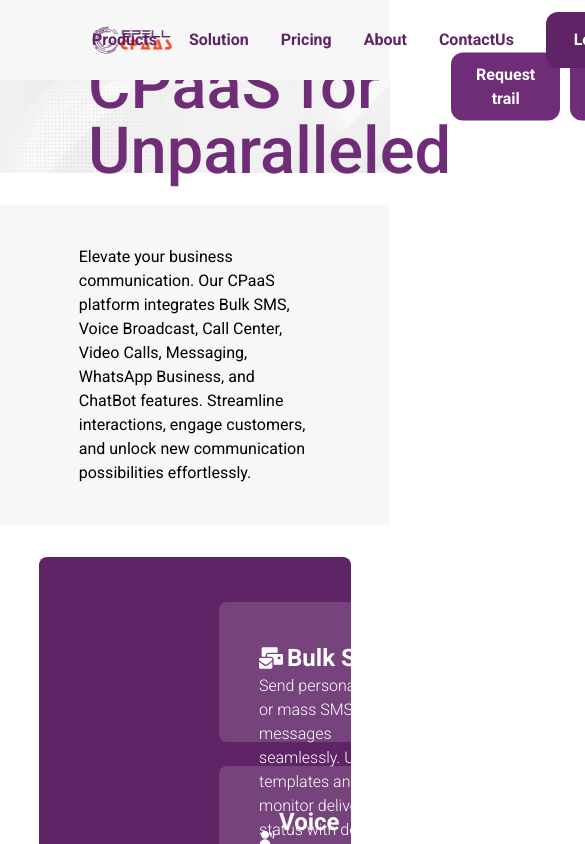
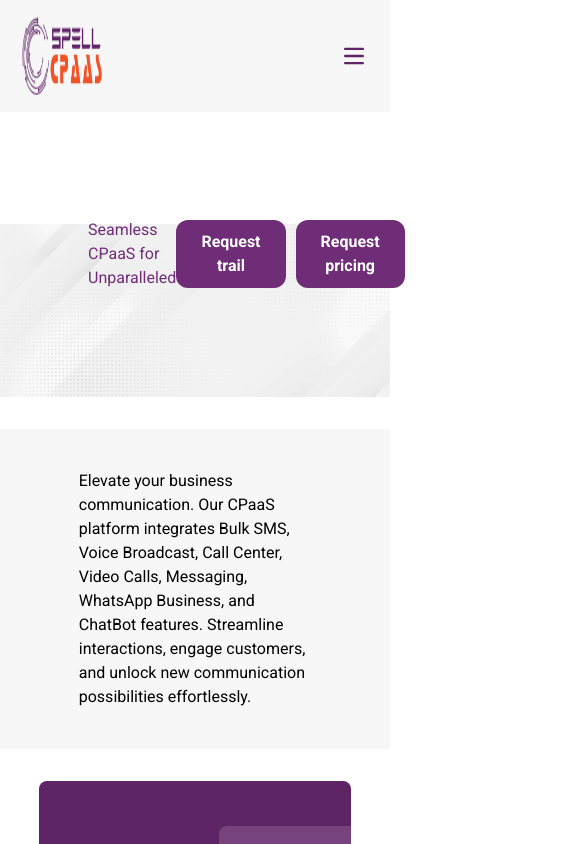
Before and after one commit to nareshbudha/my-project, a React (Vite) app: page / in a window 390 px wide. Shown: the top 844 px of the page, 585 px wide, since content can reach past the window. Built offline with nearby package versions, Linux system fonts and the light colour scheme.

Commit message:
media query of  navbar update

```diff
--- a/src/Component/Navbar.jsx
+++ b/src/Component/Navbar.jsx
@@ -1,19 +1,53 @@
-import React from "react";
-import logoImage from "../Component/Image/logo.png";
+import React, { useState } from "react";
+import computer from "../Component/Image/logo.png";
 
 function Navbar() {
+  const [isDropdownOpen, setIsDropdownOpen] = useState(false);
+
+  const toggleDropdown = () => {
+    setIsDropdownOpen(!isDropdownOpen);
+  };
+
   return (
-    <nav className="bg-[#F7F7F7] w-full p-3 gap-3 sm:flex-row md:flex-row lg:flex-row fixed z-50">
-      <div className=" mx-auto flex sm:flex-row md:flex-row lg:flex-row justify-between items-center">
+    <nav className="bg-[#F7F7F7]">
+      <div className="flex flex-wrap justify-between items-center mx-auto max-w-screen-xl p-4">
         <a href="/" className="logo-link">
-          <img className="ml-20" src={logoImage} alt="Logo" />
+          <img className="w-20 h-20 ms-1.5" src={computer} alt="Logo" />
         </a>
-
-        <ul className="flex flex-row mr-20  items-center text-left gap-8">
+        <button
+          onClick={toggleDropdown}
+          className="inline-flex items-center p-2 w-10 h-10 justify-center text-sm text-[#5F2466] rounded-lg md:hidden hover:bg-[#F05327] focus:outline-none focus:ring-2 focus:ring-[#5F2466] dark:text-gray-400 dark:hover:bg-gray-700 dark:focus:ring-gray-600"
+          aria-expanded={isDropdownOpen ? "true" : "false"}
+          aria-controls="mega-menu-full"
+        >
+          <span className="sr-only">Open main menu</span>
+          <svg
+            className="w-5 h-5"
+            aria-hidden="true"
+            xmlns="http://www.w3.org/2000/svg"
+            fill="none"
+            viewBox="0 0 17 14"
+          >
+            <path
+              stroke="currentColor"
+              strokeLinecap="round"
+              strokeLinejoin="round"
+              strokeWidth="2"
+              d="M1 1h15M1 7h15M1 13h15"
+            />
+          </svg>
+        </button>
+        <div
+          id="mega-menu-full"
+          className={`items-center justify-between font-medium ${
+            isDropdownOpen ? "block" : "hidden"
+          } w-full md:flex md:w-auto md:order-1`}
+        >
+          <ul className="flex flex-row mr-20 sm:gap-4 items-center text-left gap-8 ">
             <li>
               <a
                 href="#"
-              className="text-[#5F2466] font-Poppins font-bold"
+                className="text-[#5F2466] font-Poppins font-bold flex flex-row"
                 onClick={(event) => {
                   event.target.style.backgroundColor =
                     event.target.style.backgroundColor === "rgb(252, 101, 23)"
@@ -54,18 +88,25 @@ function Navbar() {
                 About
               </a>
             </li>
-          <li className="flex flex-row gap-10 ">
-            <a href="contact" className="text-[#5F2466] font-Poppins font-bold">
+            <li className="flex flex-row gap-10">
+              <a
+                href="contact"
+                className="text-[#5F2466] font-Poppins font-bold"
+              >
                 ContactUs
               </a>
             </li>
+            <li>
               <a href="/login" className="login-button">
                 <button className="bg-[#5F2466] text-[#FFFFFF] w-[100px] h-[56px] rounded-xl text-base font-bold py-[10px] px-[25px]">
                   Log In
                 </button>
               </a>
+            </li>
           </ul>
         </div>
+      </div>
+      {/* Removed unnecessary div */}
     </nav>
   );
 }
--- a/src/Component/Page/Home.jsx
+++ b/src/Component/Page/Home.jsx
@@ -32,15 +32,15 @@ const Home = () => {
   return (
     <div>
       <div className="container  relative pb-3px ">
-        <div className="grid xl:grid-cols xl:grid-rows-2 gap-8">
-          <div className="relative xl:col-span-2 xl:row-start-1 xl:row-end-[-1]">
+        <div className="flex xl:flex-cols xl:flex-rows gap-8">
+          <div className="relative md:col-span-2  xl:col-span-2 xl:row-start-1 xl:row-end-[-1]">
             <img
-              className="w-full pt-0 border-spacing-1"
+              className=" sm:w-4/5 md:w-11/12 2xl:w-full mt-28"
               src={iamges}
               alt="Logo"
             />
             <div className=" text-[#702D77] font-spline-sans absolute flex sm:flex-col md:flex-col lg:flex-col  justify-between pl-14 max-w-[700px] sm:ml-16 ml-8 top-[50%] -translate-y-[50%] sm:space-y-4">
-              <p className="text-[65px] leading-[65px] font-medium ">
+              <p className="sm:text-2xl sm:font-light  md:text-4xl md:font-normal   xl:text-6xl  xl:font-medium ">
                 Seamless CPaaS for Unparalleled
               </p>
 
@@ -207,7 +207,7 @@ const Home = () => {
               engage customers and fuel business growth
             </p>
             <button
-              className="bg-[#5F2466] text-[#FFFFFF] rounded-xl py-3 px-2 mr-[350px]"
+              className="bg-[#5F2466] text-[#FFFFFF]  mobile:flex-col tablet:flex-col laptop:flex-row w-ful rounded-xl py-3 px-2 mr-[350px]"
               onClick={(event) => {
                 event.target.style.backgroundColor =
                   event.target.style.backgroundColor === "rgb(252, 101, 23)"
@@ -374,10 +374,11 @@ const Home = () => {
               Try our cloud contact center software today.
             </p>
 
-            <div className="text-[#000000] font-Poppins font-base  grid grid-cols-2 gap-4 mr-8  ">
-              <div className="relative">
+            <div className="text-[#000000]  mobile:flex-col tablet:flex-col laptop:flex-row w-ful font-Poppins font-base   gap-4 mr-8  ">
+              <div className="flex flex-row gap-12">
+                <div className="relative gap-5">
                   <input
-                  className="bg-[#E6E6E6] border-none flex rounded-md outline-none px-9 py-3 w-full"
+                    className="bg-[#E6E6E6] border-none flex rounded-[5px] w-[335px] h-[53px] outline-none px-9 py-3 "
                     type="text"
                     placeholder="Full Name*"
                   />
@@ -386,29 +387,32 @@ const Home = () => {
 
                 <div className="relative">
                   <input
-                  className="bg-[#E6E6E6] flex rounded-md border-none outline-none px-9 py-3 w-full"
+                    className="bg-[#E6E6E6] flex  border-none outline-none px-9 py-3 rounded-[5px] w-[335px] h-[53px] "
                     type="text"
                     placeholder="Phone number"
                   />
                   <FaPhone className="absolute top-4 left-1" />
                 </div>
-
+              </div>
+              <div className="flex flex-row gap-12">
                 <div className="relative">
                   <input
-                  className="bg-[#E6E6E6] flex rounded-md border-none outline-none px-9 py-3 w-full"
+                    className="bg-[#E6E6E6] flex  border-none outline-none px-9 py-3 rounded-[5px] w-[335px] h-[53px] mt-3"
                     type="text"
                     placeholder="Business email address*"
                   />
-                <MdOutlineMarkEmailUnread className="absolute top-4 left-1" />
+                  <MdOutlineMarkEmailUnread className="absolute  left-1" />
                 </div>
                 <div className="relative">
                   <input
-                  className="bg-[#E6E6E6] flex rounded-md border-none outline-none px-9 py-3  w-full"
+                    className="bg-[#E6E6E6] flex  border-none outline-none px-9 py-3 mt-3 rounded-[5px] w-[335px] h-[53px]"
                     type="text"
                     placeholder="Number of users"
                   />
-                <FaUserFriends className="absolute top-4 left-1" />
+                  <FaUserFriends className=" absolute mb-10 left-1" />
                 </div>
+              </div>
+
               <button
                 className="bg-[#5F2466]  text-[#FFFFFF]   rounded-xl w-fit  mt-1 mr-[800px]  py-[15px] px-[25px] m"
                 onClick={(event) => {
```
Also changed, not shown: src/Component/Image/logo - Copy.png (deleted). Lines whose indentation alone changed are shown as unchanged.
